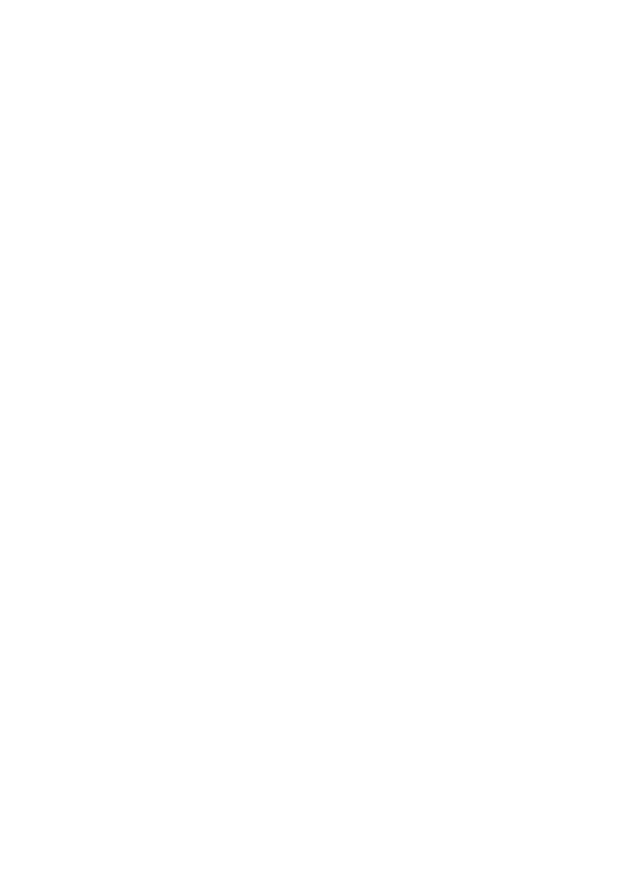
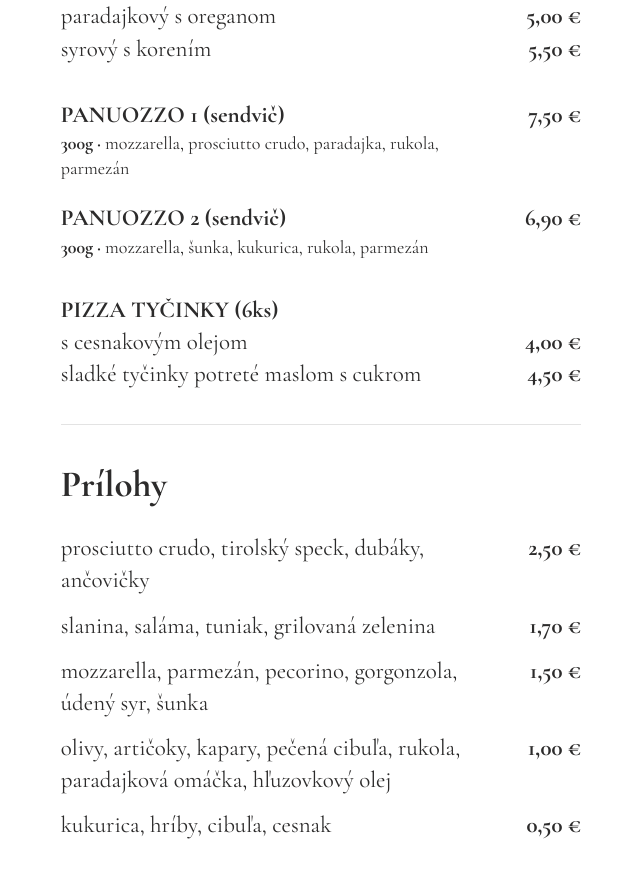
Before and after one commit to benistary/cipollina-netlify-cms, a Next.js app: page / in a window 1280 px wide. Shown: the part 949-1826 px from the top of the page, without its empty margins (319-959 px from the left). Before the commit the page ends 1058 px from the top, so only its background shows below. Built offline with nearby package versions, Linux system fonts and the light colour scheme.

Commit message:
update homepage

```diff
--- /dev/null
+++ b/components/Dl/index.tsx
@@ -0,0 +1,31 @@
+import { styled } from "../../stitches.config";
+
+export const Dl = styled("dl", {
+  display: "flex",
+  flexFlow: "row",
+  flexWrap: "wrap",
+  overflow: "visible",
+  margin: 0,
+  marginBottom: "$contentSpacing",
+});
+export const Dt = styled("dt", {
+  // maxWidth: "80%",
+  flex: "0 0 80%",
+  textOverflow: "ellipsis",
+  overflow: "hidden",
+  marginBottom: "$xsmall",
+
+  "&:last-of-type": {
+    marginBottom: 0,
+
+    "& p:last-child": {
+      marginBottom: 0,
+    },
+  },
+});
+export const Dd = styled("dd", {
+  display: "flex",
+  flex: 1,
+  justifyContent: "end",
+  marginInlineStart: 0,
+});
--- a/components/PizzaPanuozzo/PizzaPanuozzo.tsx
+++ b/components/PizzaPanuozzo/PizzaPanuozzo.tsx
@@ -1,7 +1,7 @@
 import React from "react";
-import { styled } from "../../stitches.config";
 import { toPrice } from "../../utils";
-import { P } from "../Typography/Typography";
+import { Dl, Dt, Dd } from "../Dl";
+import { P, Span } from "../Typography/Typography";
 
 type PizzaPanuozzo = {
   products: {
@@ -12,39 +12,6 @@ type PizzaPanuozzo = {
     number?: number;
   }[];
 };
-
-const Dl = styled("dl", {
-  display: "flex",
-  flexFlow: "row",
-  flexWrap: "wrap",
-  overflow: "visible",
-  marginBottom: "$contentSpacing",
-});
-
-const Dt = styled("dt", {
-  maxWidth: "80%",
-  textOverflow: "ellipsis",
-  overflow: "hidden",
-  marginBottom: "$xsmall",
-
-  "&:last-of-type": {
-    marginBottom: 0,
-
-    "& p:last-child": {
-      marginBottom: 0,
-    },
-  },
-});
-
-const Dd = styled("dd", {
-  display: "flex",
-  flex: 1,
-  justifyContent: "end",
-  fontSize: "$h4",
-  fontWeight: "$bold",
-  color: "$black",
-  marginInlineStart: 0,
-});
 
 const PizzaPanuozzo: React.FC<PizzaPanuozzo> = ({ products }) => {
   return (
@@ -66,7 +33,13 @@ const PizzaPanuozzo: React.FC<PizzaPanuozzo> = ({ products }) => {
               {description}
             </P>
           </Dt>
-          <Dd>{toPrice(price)}</Dd>
+          <Dd>
+            <Span
+              css={{ fontSize: "$h4", fontWeight: "$bold", color: "$black" }}
+            >
+              {toPrice(price)}
+            </Span>
+          </Dd>
         </React.Fragment>
       ))}
     </Dl>
--- a/content/additions.json
+++ b/content/additions.json
@@ -3,6 +3,22 @@
     {
       "label": "prosciutto crudo, tirolský speck, dubáky, ančovičky",
       "price": 2.5
+    },
+    {
+      "label": "slanina, saláma, tuniak, grilovaná zelenina",
+      "price": 1.7
+    },
+    {
+      "label": "mozzarella, parmezán, pecorino, gorgonzola, údený syr, šunka",
+      "price": 1.5
+    },
+    {
+      "label": "olivy, artičoky, kapary, pečená cibuľa, rukola, paradajková omáčka, hľuzovkový olej",
+      "price": 1
+    },
+    {
+      "label": "kukurica, hríby, cibuľa, cesnak",
+      "price": 0.5
     }
   ]
 }
--- a/content/panuozzo.json
+++ b/content/panuozzo.json
@@ -5,6 +5,12 @@
       "price": 7.5,
       "weight": 300,
       "description": "mozzarella, prosciutto crudo, paradajka, rukola, parmezán"
+    },
+    {
+      "label": "PANUOZZO 2 (sendvič)",
+      "price": 6.9,
+      "weight": 300,
+      "description": "mozzarella, šunka, kukurica, rukola, parmezán"
     }
   ]
 }
--- a/content/posuchy.json
+++ b/content/posuchy.json
@@ -1,10 +1,22 @@
 {
-  "label": "PIZZA POSŮCH",
+  "label": "PIZZA POSÚCH",
   "weight": 300,
   "products": [
     {
       "label": "s olivovým olejom a oreganom",
       "price": 4
+    },
+    {
+      "label": "cesnakový s rozmarínom",
+      "price": 4.5
+    },
+    {
+      "label": "paradajkový s oreganom",
+      "price": 5
+    },
+    {
+      "label": "syrový s korením",
+      "price": 5.5
     }
   ]
 }
--- a/content/sticks.json
+++ b/content/sticks.json
@@ -5,6 +5,10 @@
     {
       "label": "s cesnakovým olejom",
       "price": 4
+    },
+    {
+      "label": "sladké tyčinky potreté maslom s cukrom",
+      "price": 4.5
     }
   ]
 }
--- a/pages/index.tsx
+++ b/pages/index.tsx
@@ -4,16 +4,22 @@ import { Col, Container, Row } from "react-bootstrap";
 import Logo from "../components/Logo/Logo";
 import PageSection from "../components/PageSection/PageSection";
 import PizzaPanuozzo from "../components/PizzaPanuozzo/PizzaPanuozzo";
-import { H2 } from "../components/Typography/Typography";
-import { Panuozzo, Pizza, Posuchy } from "../types";
+import { H2, P, Span } from "../components/Typography/Typography";
+import { Additions, Panuozzo, Pizza, Posuchy, Sticks } from "../types";
 import pizzaData from "../content/pizza.json";
 import posuchyData from "../content/posuchy.json";
 import panuozzoData from "../content/panuozzo.json";
+import sticksData from "../content/sticks.json";
+import additionsData from "../content/additions.json";
+import { Dd, Dl, Dt } from "../components/Dl";
+import { toPrice } from "../utils";
 
 function HomePage() {
   const { pizza } = pizzaData as Pizza;
   const posuchy = posuchyData as Posuchy;
   const { panuozzo } = panuozzoData as Panuozzo;
+  const sticks = sticksData as Sticks;
+  const { additions } = additionsData as Additions;
 
   useEffect(() => {
     if (window && window.location.hash.includes("_token=")) {
@@ -51,12 +57,7 @@ function HomePage() {
 
           {pizza.map(({ description, label, products }) => {
             return (
-              <PageSection
-                key={label}
-                spaceTop="none"
-                spaceBottom="none"
-                // css={{ marginBottom: "$contentSpacing" }}
-              >
+              <PageSection key={label} spaceTop="none" spaceBottom="none">
                 <Row key={label}>
                   <Col md={{ span: 8, offset: 2 }} lg={{ span: 6, offset: 3 }}>
                     <H2 css={{ marginBottom: "$xxxsmall" }}>{label}</H2>
@@ -74,12 +75,106 @@ function HomePage() {
           <PageSection
             spaceTop="none"
             spaceBottom="none"
+            // css={{ marginBottom: "$contentSpacing" }}
+          >
+            <Row>
+              <Col md={{ span: 8, offset: 2 }} lg={{ span: 6, offset: 3 }}>
+                <H2>Niečo iné z cesta</H2>
+
+                <P
+                  css={{
+                    fontSize: "$h4",
+                    fontWeight: "$bold",
+                    marginBottom: 0,
+                  }}
+                >
+                  {posuchy.label} · {posuchy.weight}g
+                </P>
+                <Dl>
+                  {posuchy.products.map(({ label, price }) => (
+                    <React.Fragment key={label}>
+                      <Dt css={{ fontSize: "$h4", marginBottom: 0 }}>
+                        {label}
+                      </Dt>
+                      <Dd>
+                        <Span
+                          css={{
+                            fontSize: "$h4",
+                            fontWeight: "$bold",
+                            color: "$black",
+                          }}
+                        >
+                          {toPrice(price)}
+                        </Span>
+                      </Dd>
+                    </React.Fragment>
+                  ))}
+                </Dl>
+
+                <PizzaPanuozzo products={panuozzo} />
+
+                <P
+                  css={{
+                    fontSize: "$h4",
+                    fontWeight: "$bold",
+                    marginBottom: 0,
+                  }}
+                >
+                  {sticks.label} ({sticks.pieces}ks)
+                </P>
+                <Dl>
+                  {sticks.products.map(({ label, price }) => (
+                    <React.Fragment key={label}>
+                      <Dt css={{ fontSize: "$h4", marginBottom: 0 }}>
+                        {label}
+                      </Dt>
+                      <Dd>
+                        <Span
+                          css={{
+                            fontSize: "$h4",
+                            fontWeight: "$bold",
+                            color: "$black",
+                          }}
+                        >
+                          {toPrice(price)}
+                        </Span>
+                      </Dd>
+                    </React.Fragment>
+                  ))}
+                </Dl>
+
+                <hr />
+              </Col>
+            </Row>
+          </PageSection>
+
+          <PageSection
+            spaceTop="none"
+            spaceBottom="none"
             css={{ marginBottom: "$contentSpacing" }}
           >
             <Row>
               <Col md={{ span: 8, offset: 2 }} lg={{ span: 6, offset: 3 }}>
-                <H2>Niečo iné z cesta</H2>
-                <PizzaPanuozzo products={panuozzo} />
+                <H2>Prílohy</H2>
+
+                <Dl>
+                  {additions.map(({ label, price }) => (
+                    <React.Fragment key={label}>
+                      <Dt css={{ fontSize: "$h4" }}>{label}</Dt>
+                      <Dd>
+                        <Span
+                          css={{
+                            fontSize: "$h4",
+                            fontWeight: "$bold",
+                            color: "$black",
+                          }}
+                        >
+                          {toPrice(price)}
+                        </Span>
+                      </Dd>
+                    </React.Fragment>
+                  ))}
+                </Dl>
               </Col>
             </Row>
           </PageSection>
--- a/types/index.ts
+++ b/types/index.ts
@@ -38,12 +38,12 @@ export type Sticks = {
   products: {
     label: string;
     price: number;
-  };
+  }[];
 };
 
 export type Additions = {
   additions: {
     label: string;
     price: number;
-  };
+  }[];
 };
```
